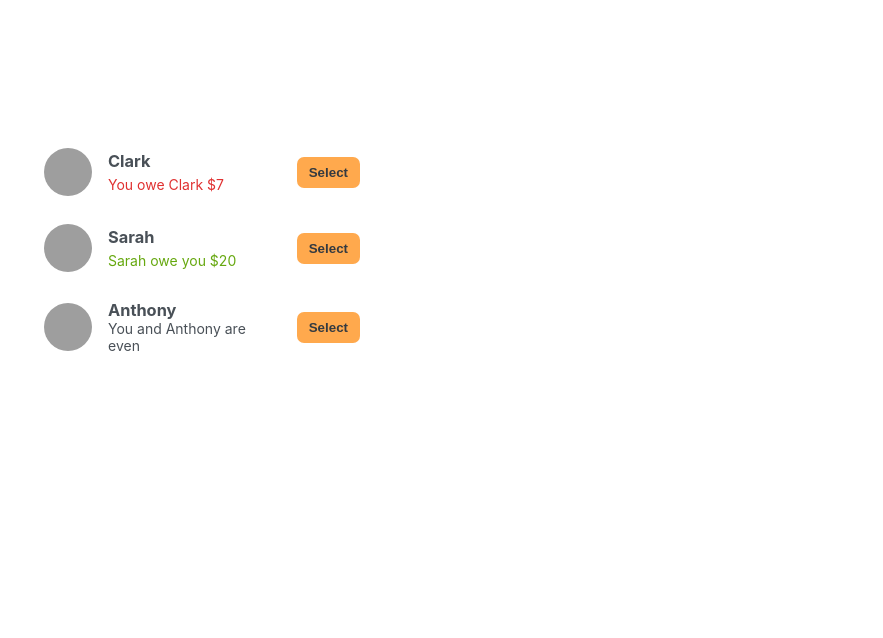
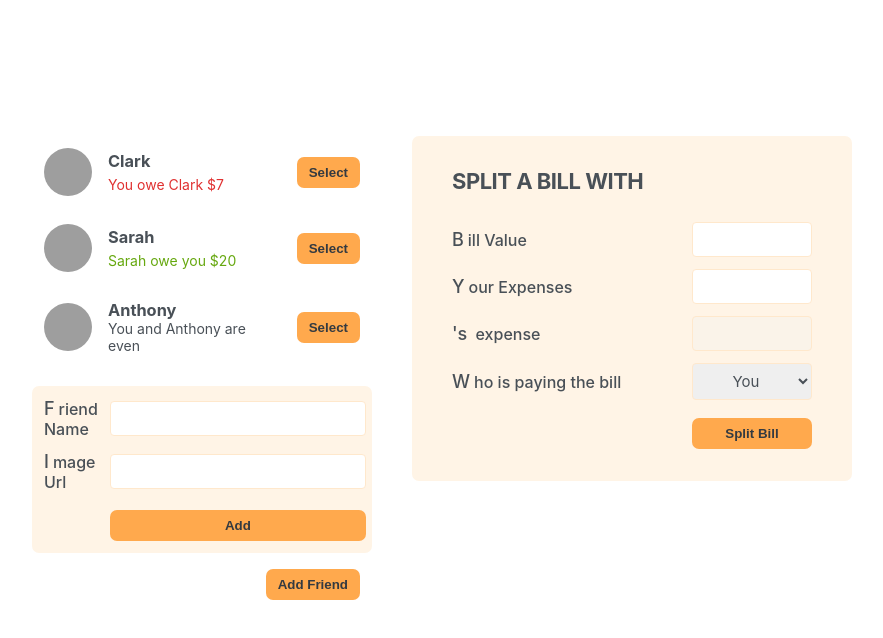
Before and after one commit to seanka/React-EatnSplit-Web, a React (Create React App) app: page / in a window 1280 px wide. Shown: the top 638 px of the page, without its empty margins (198-1081 px from the left). Built offline with nearby package versions, Linux system fonts and the light colour scheme; grey boxes are pictures that could not be loaded.

Commit message:
Created add friend and split bill form

```diff
--- a/src/App.js
+++ b/src/App.js
@@ -5,7 +5,10 @@
     <div className="app">
       <div className="sidebar">
         <FriendsList />
+        <AddFriedForm />
+        <Button>Add Friend</Button>
       </div>
+      <SplitBillForm />
     </div>
   );
 }
@@ -38,7 +41,50 @@
       )}
       {friend.balance === 0 && <p>You and {friend.name} are even</p>}
 
-      <button className="button">Select</button>
+      <Button>Select</Button>
     </li>
   );
 }
+
+function Button({ children }) {
+  return <button className="button">{children}</button>;
+}
+
+function AddFriedForm() {
+  return (
+    <form className="form-add-friend">
+      <label>Friend Name</label>
+      <input type="text" />
+
+      <label>Image Url</label>
+      <input type="text" />
+
+      <Button>Add</Button>
+    </form>
+  );
+}
+
+function SplitBillForm() {
+  return (
+    <form className="form-split-bill">
+      <h2>Split a bill with</h2>
+
+      <label>Bill Value</label>
+      <input type="text" />
+
+      <label>Your Expenses</label>
+      <input type="text" />
+
+      <label>'s expense</label>
+      <input type="text" disabled />
+
+      <label>Who is paying the bill</label>
+      <select>
+        <option value="user">You</option>
+        <option value="friend"></option>
+      </select>
+
+      <Button>Split Bill</Button>
+    </form>
+  );
+}
```
